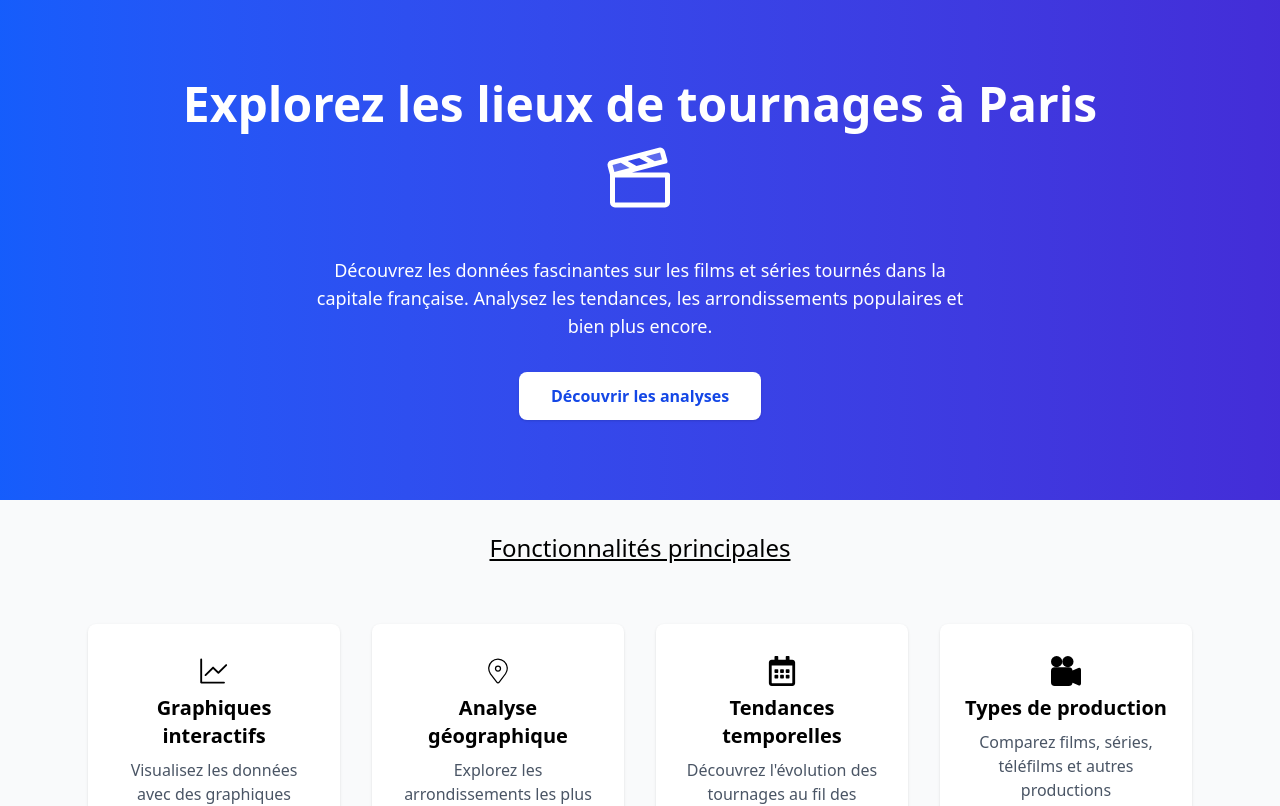
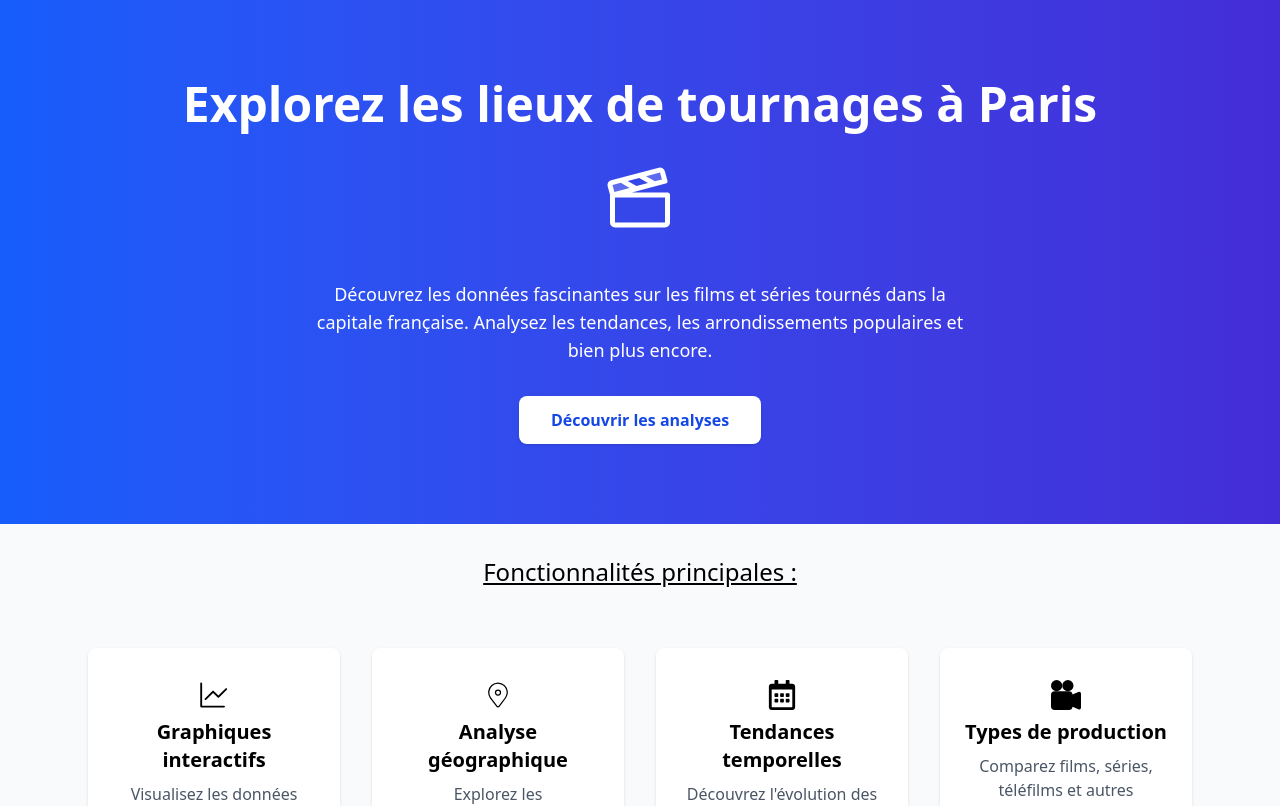
Before and after one commit to adebaille/dataviz-project, a React (Vite) app in the folder Dataviz/: page / in a window 1280 px wide. Shown: the top 806 px of the page. Built offline with nearby package versions, Linux system fonts and the light colour scheme.

Commit message:
update Home.tsx

```diff
--- a/Dataviz/src/Pages/Home.tsx
+++ b/Dataviz/src/Pages/Home.tsx
@@ -9,9 +9,9 @@ export default function Home() {
   return (
     <main className="bg-gray-50 min-h-screen flex flex-col">
       <section className="flex flex-col items-center justify-center text-center px-6 py-20 bg-gradient-to-r from-blue-600 to-indigo-700 text-white">
-        <h1 className="text-5xl font-bold mb-6">
+        <h1 className="text-5xl font-bold mb-2">
           Explorez les lieux de tournages à Paris
-          <div className="p-3 flex flex-col items-center justify-center"><PiFilmSlateDuotone size={80} /></div>
+          <div className="p-8 flex flex-col items-center justify-center"><PiFilmSlateDuotone size={80} /></div>
         </h1>
         <p className="text-lg max-w-2xl mb-8">
           Découvrez les données fascinantes sur les films et séries tournés dans
@@ -22,7 +22,7 @@ export default function Home() {
           <Link to="/Analyse">Découvrir les analyses</Link>
         </button>
       </section>
-      <h2 className="p-8 text-center text-2xl font-sans mb-2 underline">Fonctionnalités principales</h2>
+      <h2 className="p-8 text-center text-2xl font-sans mb-2 underline">Fonctionnalités principales :</h2>
       <section className="grid gap-8 md:grid-cols-2 lg:grid-cols-4 px-6 py-5 max-w-6xl mx-auto">
         <div className="p-6 bg-white rounded-lg shadow hover:shadow-lg transition">
           <h3 className="text-center text-xl font-semibold mb-2">
```
